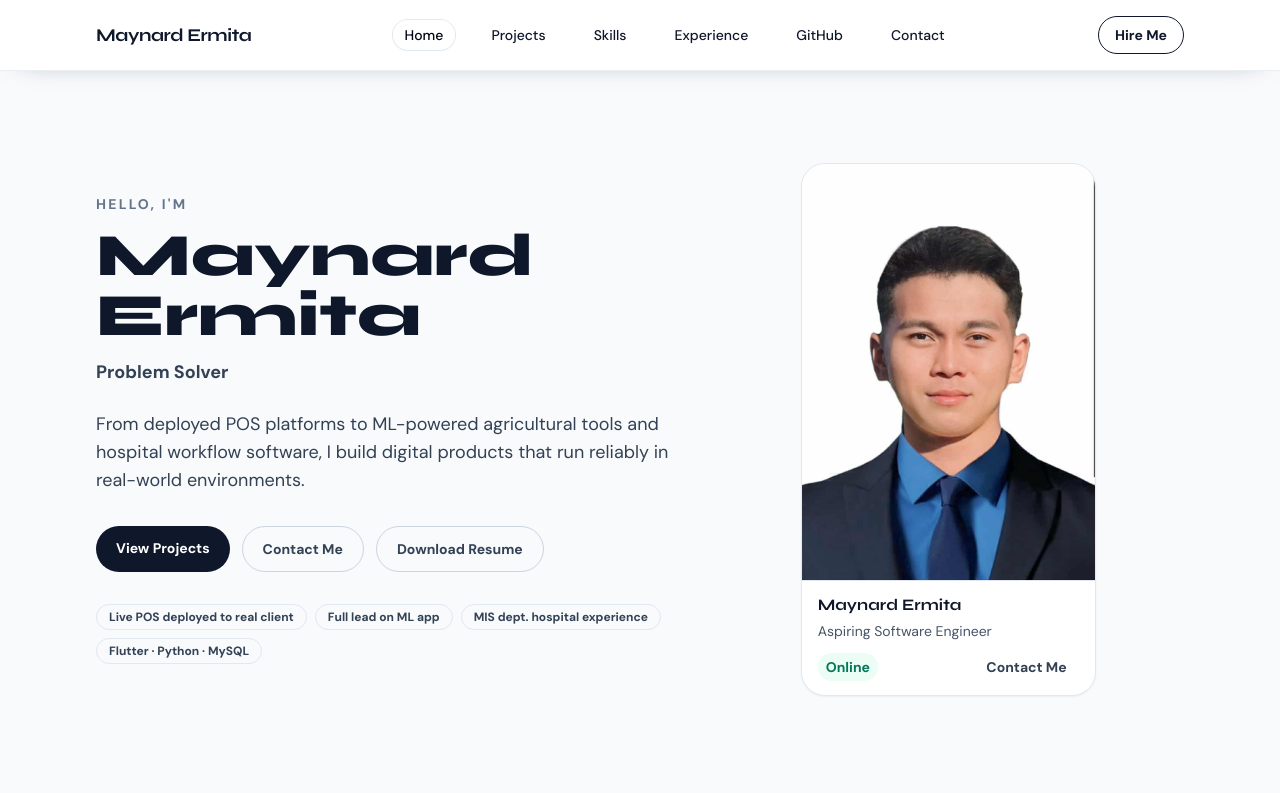
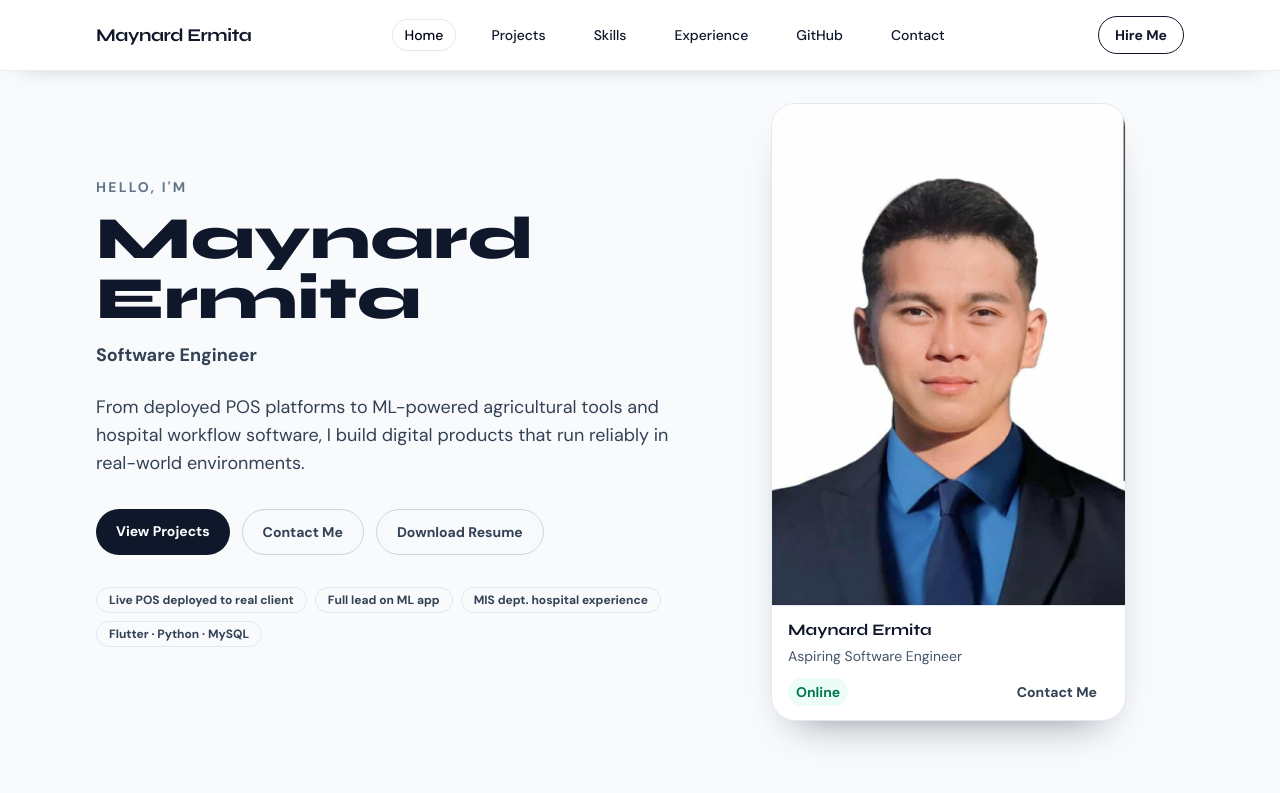
Before and after one commit to dranyam13/personal-website-portfolio, a React app: page / in a window 1280 px wide. Shown: the top 793 px of the page. Built offline with nearby package versions, Linux system fonts and the light colour scheme; the HTML template or start-up script is replaced by a standard one.

Commit message:
style: tighten hero spacing and add typing 3d card effect

```diff
--- a/src/App.tsx
+++ b/src/App.tsx
@@ -66,6 +66,7 @@ const githubRepos = [
 
 const navSections = ['home', 'projects', 'skills', 'experience', 'github', 'contact'] as const;
 type NavSection = (typeof navSections)[number];
+const roleWords = ['Full-Stack Developer', 'Software Engineer', 'Problem Solver'] as const;
 
 const normalizeHashSection = (rawHash: string): NavSection | null => {
   const cleaned = rawHash.replace('#', '').replace(/^\/+/, '').trim().toLowerCase();
@@ -74,9 +75,9 @@ const normalizeHashSection = (rawHash: string): NavSection | null => {
 
 function App() {
   const [menuOpen, setMenuOpen] = useState(false);
-  const roleWords = ['Full-Stack Developer', 'Software Engineer', 'Problem Solver'];
-  const [roleIndex, setRoleIndex] = useState(0);
+  const [typedRole, setTypedRole] = useState<string>(roleWords[0]);
   const [activeSection, setActiveSection] = useState<NavSection>('home');
+  const [cardTilt, setCardTilt] = useState({ x: 0, y: 0 });
 
   useEffect(() => {
     const onEscape = (event: KeyboardEvent) => {
@@ -89,14 +90,42 @@ function App() {
 
   useEffect(() => {
     const prefersReducedMotion = window.matchMedia('(prefers-reduced-motion: reduce)').matches;
-    if (prefersReducedMotion) return;
+    if (prefersReducedMotion) {
+      setTypedRole(roleWords[0]);
+      return;
+    }
 
-    const timer = window.setInterval(() => {
-      setRoleIndex((prev) => (prev + 1) % roleWords.length);
-    }, 2200);
+    let wordIndex = 0;
+    let charIndex = 0;
+    let isDeleting = false;
+    let timerId = 0;
 
-    return () => window.clearInterval(timer);
-  }, [roleWords.length]);
+    const step = () => {
+      const word = roleWords[wordIndex];
+      charIndex = isDeleting ? charIndex - 1 : charIndex + 1;
+      setTypedRole(word.slice(0, Math.max(charIndex, 0)));
+
+      if (!isDeleting && charIndex >= word.length) {
+        isDeleting = true;
+        timerId = window.setTimeout(step, 1200);
+        return;
+      }
+
+      if (isDeleting && charIndex <= 0) {
+        isDeleting = false;
+        wordIndex = (wordIndex + 1) % roleWords.length;
+        timerId = window.setTimeout(step, 260);
+        return;
+      }
+
+      timerId = window.setTimeout(step, isDeleting ? 55 : 85);
+    };
+
+    setTypedRole('');
+    timerId = window.setTimeout(step, 320);
+
+    return () => window.clearTimeout(timerId);
+  }, []);
 
   useEffect(() => {
     const sectionElements = navSections
@@ -134,6 +163,15 @@ function App() {
 
   const closeMenu = () => setMenuOpen(false);
   const navClass = (id: NavSection) => (activeSection === id ? 'nav-link nav-link-active' : 'nav-link');
+
+  const handleCardMove = (event: MouseEvent<HTMLDivElement>) => {
+    const rect = event.currentTarget.getBoundingClientRect();
+    const x = (event.clientX - rect.left) / rect.width - 0.5;
+    const y = (event.clientY - rect.top) / rect.height - 0.5;
+    setCardTilt({ x: y * -9, y: x * 11 });
+  };
+
+  const resetCardTilt = () => setCardTilt({ x: 0, y: 0 });
 
   const handleNavClick = (id: NavSection) => (event: MouseEvent<HTMLAnchorElement>) => {
     event.preventDefault();
@@ -206,12 +244,12 @@ function App() {
         )}
       </header>
 
-      <main className="mx-auto w-full max-w-6xl px-5 py-14 md:px-8 md:py-20">
-        <section id="home" className="scroll-mt-24 pt-2 md:pt-3 grid gap-10 md:grid-cols-[1.1fr_0.9fr] md:items-center">
+      <main className="mx-auto w-full max-w-6xl px-5 pb-14 pt-6 md:px-8 md:pb-20 md:pt-8">
+        <section id="home" className="scroll-mt-24 grid gap-8 md:grid-cols-[1.1fr_0.9fr] md:items-center md:gap-10">
           <div>
             <p className="mb-3 text-sm font-semibold uppercase tracking-[0.16em] text-slate-500">Hello, I&apos;m</p>
             <h1 className="font-heading text-4xl font-extrabold leading-[0.95] sm:text-5xl md:text-6xl">Maynard Ermita</h1>
-            <p className="mt-3 text-lg font-semibold text-slate-700">{roleWords[roleIndex]}</p>
+            <p className="mt-3 text-lg font-semibold text-slate-700"><span>{typedRole}</span><span className="typing-caret" aria-hidden="true">|</span></p>
             <p className="mt-6 max-w-xl text-base leading-relaxed text-slate-700 md:text-lg">
               From deployed POS platforms to ML-powered agricultural tools and hospital workflow software, I build digital products that run reliably in real-world environments.
             </p>
@@ -230,8 +268,13 @@ function App() {
             </div>
           </div>
 
-          <div className="mx-auto w-full max-w-[255px] sm:max-w-[275px] md:max-w-[295px]">
-            <div className="overflow-hidden rounded-3xl border border-line bg-white shadow-sm">
+          <div className="mx-auto w-full max-w-[295px] sm:max-w-[325px] md:max-w-[355px]">
+            <div
+              className="overflow-hidden rounded-3xl border border-line bg-white shadow-[0_22px_40px_-26px_rgba(15,23,42,0.55)] transition-transform duration-300 ease-out will-change-transform"
+              style={{ transform: `perspective(1100px) rotateX(${cardTilt.x}deg) rotateY(${cardTilt.y}deg)` }}
+              onMouseMove={handleCardMove}
+              onMouseLeave={resetCardTilt}
+            >
               <img src="/menong.jpg" alt="Maynard Ermita portrait" className="h-auto w-full object-cover" loading="eager" />
               <div className="border-t border-line px-4 py-3">
                 <p className="font-heading text-base font-bold">Maynard Ermita</p>
--- a/src/index.css
+++ b/src/index.css
@@ -11,6 +11,21 @@ html {
 body {
   margin: 0;
   font-family: 'DM Sans', sans-serif;
+}
+
+.typing-caret {
+  display: inline-block;
+  margin-left: 2px;
+  animation: caretBlink 0.95s steps(1, end) infinite;
+}
+
+@keyframes caretBlink {
+  0%, 50% {
+    opacity: 1;
+  }
+  51%, 100% {
+    opacity: 0;
+  }
 }
 
 @layer components {
```
